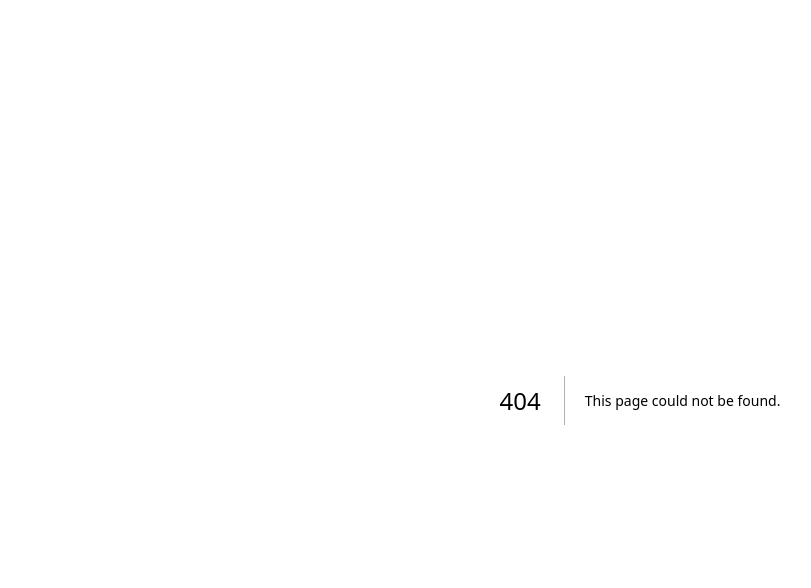
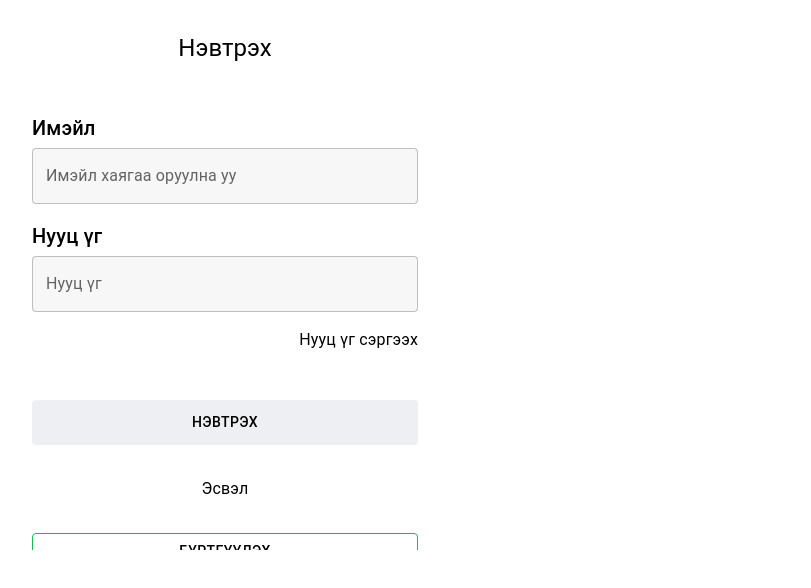
Before and after one commit to Leap-1f/ZayaTeam-FoodDelivery, a Next.js app in the folder front-end/: page /logIn in a window 1280 px wide. Before the commit this address had no page. Shown: the top 588 px of the page, without its empty margins (0-811 px from the left). Built offline with nearby package versions, Linux system fonts and the light colour scheme.

Commit message:
login hiiv

```diff
--- /dev/null
+++ b/front-end/src/components/login/LoginModal.tsx
@@ -0,0 +1,27 @@
+import { Box, Button, TextField, Typography } from "@mui/material";
+
+export default function LogInModal() {
+    return (
+        <>
+            <Box sx={{ width: "450px", height: "550px", padding: "32px", display: "flex", gap: "48px", borderRadius:"16px" }} flexDirection={"column"}  >
+                <Typography sx={{ textAlign: "center" }} variant="h5">Нэвтрэх</Typography>
+                <Box sx={{ display: "flex", flexDirection: "column", gap: "16px" }}>
+                    <Box sx={{ display: "flex", flexDirection: "column", gap: "4px" }}>
+                        <Typography variant="h6" >Имэйл</Typography>
+                        <TextField sx={{ width: "100%", backgroundColor: "#F7F7F8" }} id="outlined-basic" label="Имэйл хаягаа оруулна уу  " ></TextField>
+                    </Box>
+                    <Box sx={{ display: "flex", flexDirection: "column", gap: "4px" }}>
+                        <Typography variant="h6" >Нууц үг </Typography>
+                        <TextField sx={{ width: "100%", backgroundColor: "#F7F7F8" }} id="outlined-basic" label="Нууц үг  " ></TextField>
+                    </Box>
+                    <Typography  sx={{textAlign:"end"}} >Нууц үг сэргээх</Typography>
+                </Box>
+                <Box sx={{ display: "flex", flexDirection: "column", gap: "32px" }}>
+                    <Button variant="contained" sx={{ color: "black", backgroundColor: "#EEEFF2", width: "100%",boxShadow:"none",height:"45px"}}>Нэвтрэх</Button>
+                    <Typography sx={{ textAlign: "center" }}  >Эсвэл </Typography>
+                    <Button variant="outlined" sx={{ color: "black", borderColor: "#18BA51", width: "100%" }}>Бүртгүүлэх</Button>
+                </Box>
+            </Box>
+        </>
+    )
+}
--- /dev/null
+++ b/front-end/src/pages/logIn.tsx
@@ -0,0 +1,10 @@
+import LogInModal from "@/components/login/LoginModal";
+import { Box, Button, TextField, Typography } from "@mui/material";
+
+export default function LogIn (){
+    return(
+        <>
+        <LogInModal></LogInModal>
+        </>
+    )
+}
--- a/front-end/src/styles/globals.css
+++ b/front-end/src/styles/globals.css
@@ -17,10 +17,10 @@
     #0071ff33 160deg,
     transparent 360deg
   );
-  --secondary-glow: radial-gradient(
+  /* --secondary-glow: radial-gradient(
     rgba(255, 255, 255, 1),
     rgba(255, 255, 255, 0)
-  );
+  ); */
 
   --tile-start-rgb: 239, 245, 249;
   --tile-end-rgb: 228, 232, 233;
@@ -85,7 +85,7 @@ body {
   overflow-x: hidden;
 }
 
-body {
+/* body {
   color: rgb(var(--foreground-rgb));
   background: linear-gradient(
       to bottom,
@@ -93,7 +93,7 @@ body {
       rgb(var(--background-end-rgb))
     )
     rgb(var(--background-start-rgb));
-}
+} */
 
 a {
   color: inherit;
```
Also changed, not shown: 1 other file (tests, documents, lock files or other folders).
